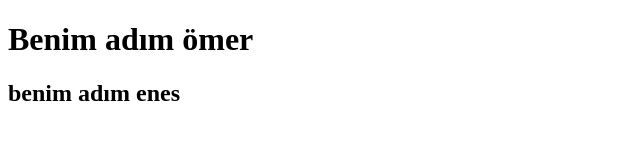
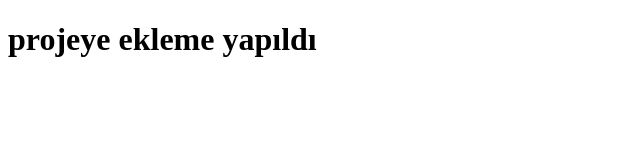
Before and after one commit to enes9103/web_site_clone_teamwork, a plain HTML site: page index.html in a window 1280 px wide. Shown: the whole page, without its empty margins (0-640 px from the left). Drawn offline with Linux system fonts and the light colour scheme.

Commit message:
projeye ekleme yapıldı

```diff
--- a/index.html
+++ b/index.html
@@ -7,7 +7,6 @@
     <title>Document</title>
 </head>
 <body>
-    <h1>Benim adım ömer</h1>
-    <h2>benim adım enes</h2>
+    <h1>projeye ekleme yapıldı</h1>
 </body>
 </html>
```
